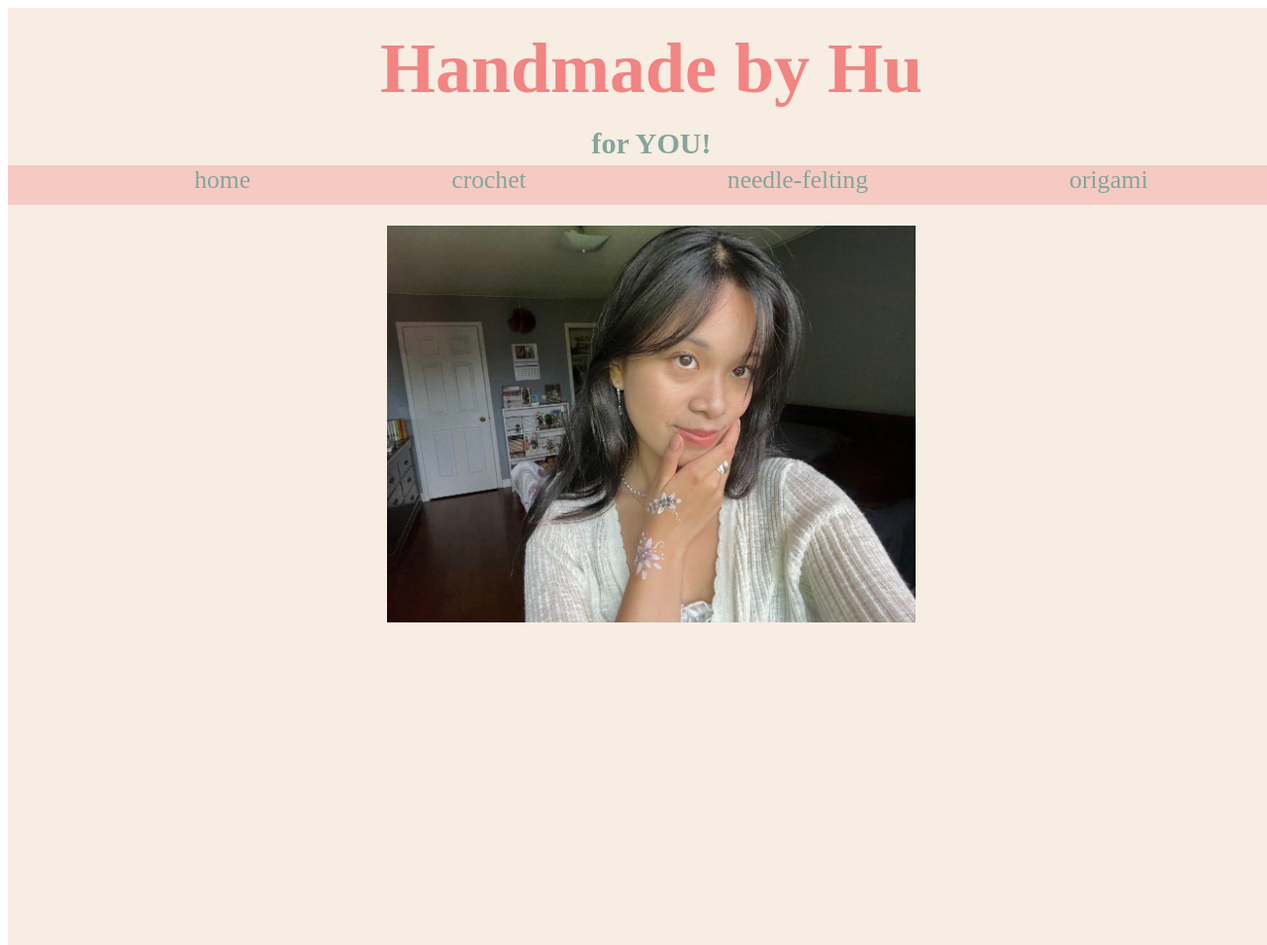
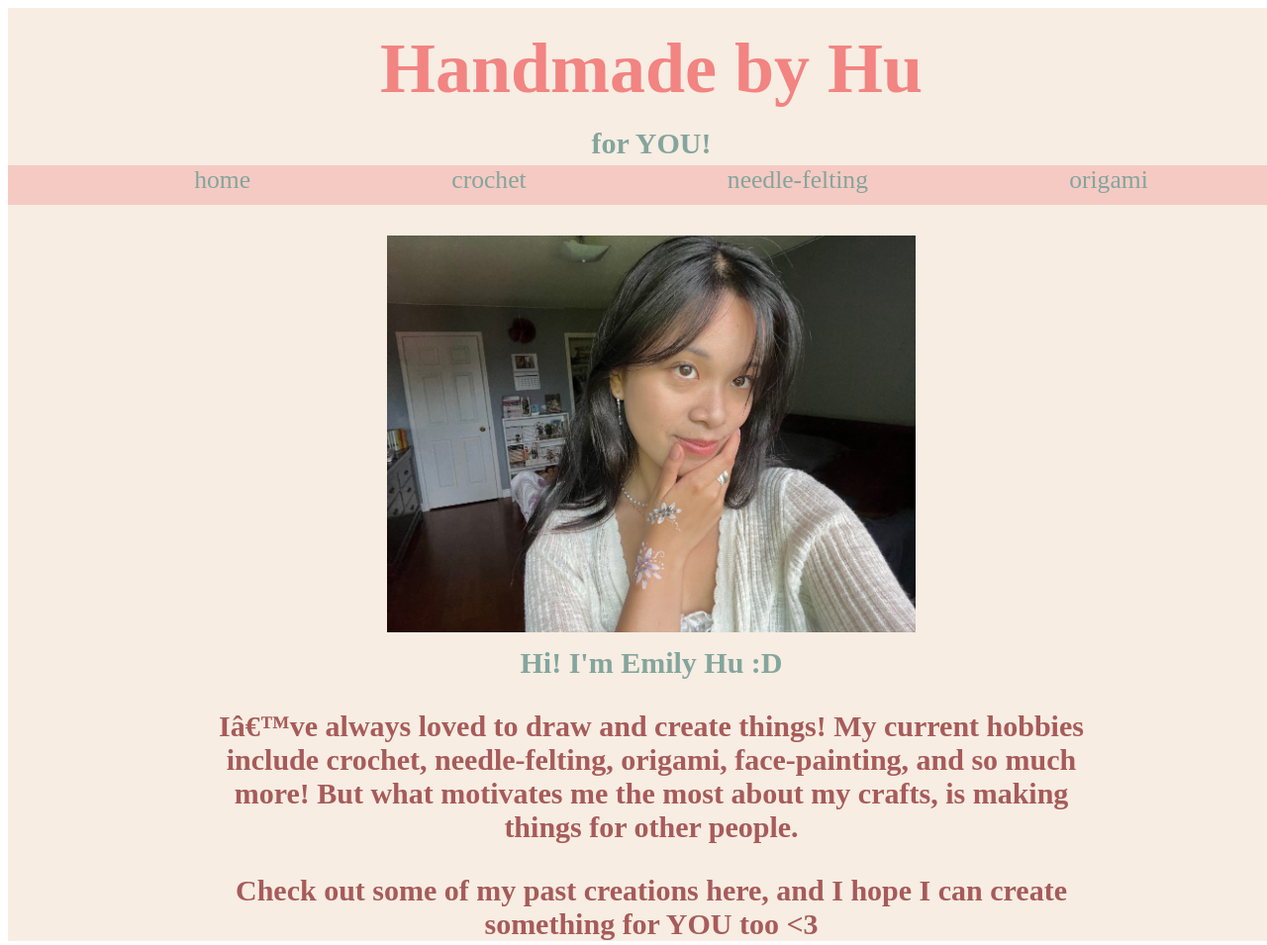
Before and after one commit to e23hu/hu-emily-assignment3, a plain HTML site: page index.html in a window 1280 px wide. Shown: the top 955 px of the page at 99% size. Drawn offline with Linux system fonts and the light colour scheme; a web font is replaced by a local one.

Commit message:
added other text

```diff
--- a/index.html
+++ b/index.html
@@ -15,18 +15,18 @@
 
       .cherry-bomb-one-regular {
       font-family: "Cherry Bomb One", system-ui;
-      font-weight: 400;
+      font-weight: 100;
       font-style: normal;
       }
 
       .hi-melody-regular {
       font-family: "Hi Melody", sans-serif;
-      font-weight: 400;
+      font-weight: 100;
       font-style: normal;
       }
 
       #header {
-        height: 200px;
+        height: 210px;
         padding-top: 20px;
         color: #F28482;
         background-color: #F7EDE2;
@@ -55,11 +55,9 @@
 
       .homecontent {
         width: 1300px;
-        height: 1000px;
+        height: auto;
         background-color: #F7EDE2;
       }
-
-
 
        .portrait {
         text-align: center;
@@ -75,15 +73,19 @@
 
       h2 {
         margin: 10px 0px 5px 0px;
-        padding: 0px;
-        font-weight: 700;
-        font-family: "Hi Melody";
+        text-align: center;
+        font-family: "Cherry Bomb One";
         font-size: 30px;
         color: #84A59D;
       }
 
       h3 {
+        color: #A75B5A;
         font-family: "Hi Melody";
+        text-align: center;
+        padding-right: 200px;
+        padding-left: 200px;
+        font-size: 30px;
       }
 
       ul {
@@ -135,6 +137,18 @@
         <div class="portrait">
           <img src="portrait.jpg" alt="portrait of emily hu showing off painted flowers on her hand" style="width:534px;height:401px;">
         </div>
+        <h2>
+          Hi! I'm Emily Hu :D
+        </h2>
+
+        <h3>
+  I’ve always loved to draw and create things! My current hobbies  include crochet, needle-felting, origami, face-painting, and so   much more! But what motivates me the most about my crafts, is   making things for other people.  </h3>
+        <h3>
+          Check out some of my past creations here,
+          and I hope I can create something for YOU too &lt;3
+        </h3>
+
+
 
     </div>
 
```
